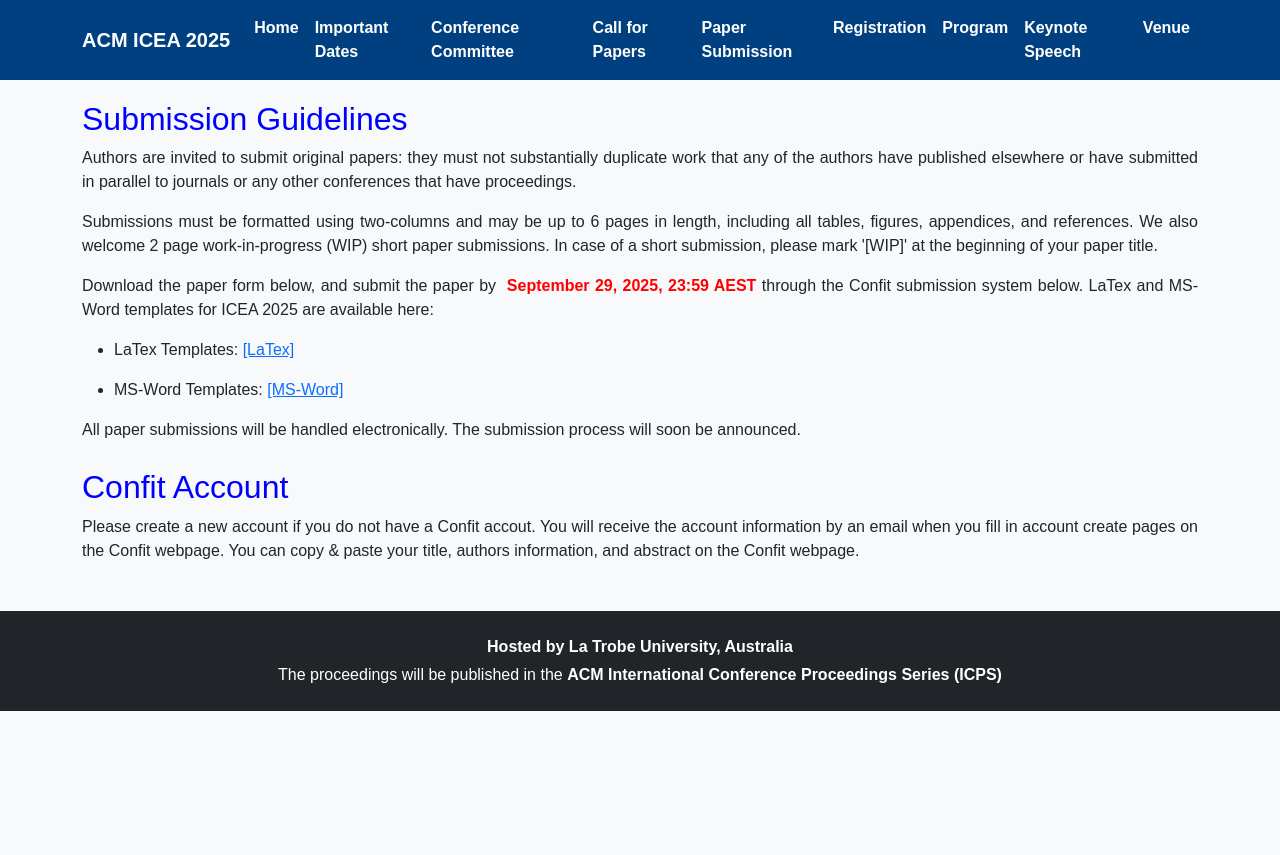
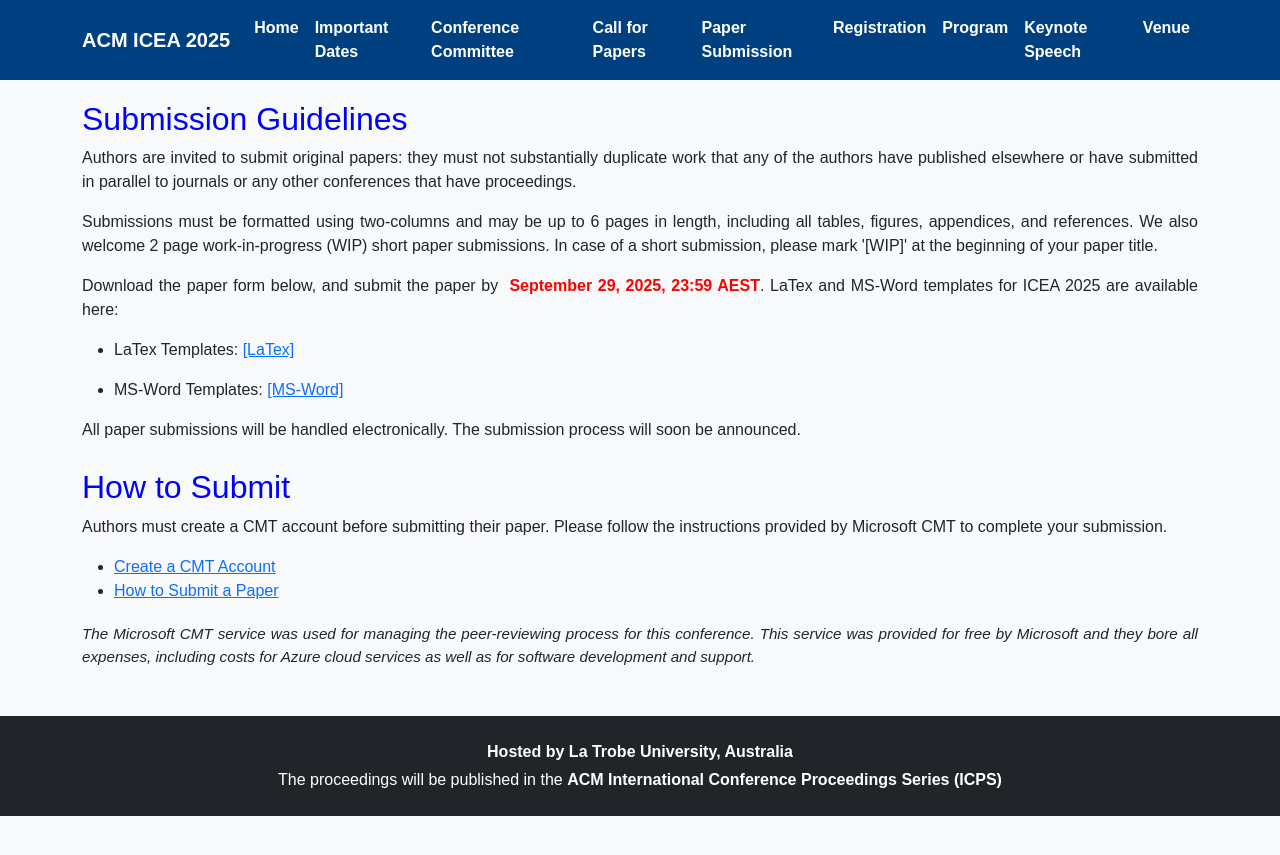
Before and after one commit to icea2025/latrobe, a Jekyll site: the page submission/index.html, which Jekyll copies as it is, in a window 1280 px wide. Shown: the top 855 px of the page. Built offline with Jekyll 4.4.1, drawn with Linux system fonts in a browser that asks for light colours.

Commit message:
Update index.html

```diff
--- a/submission/index.html
+++ b/submission/index.html
@@ -3,7 +3,7 @@
 <head>
   <meta charset="UTF-8">
   <meta name="viewport" content="width=device-width, initial-scale=1.0">
-  <title> ACM ICEA 2025 - Conference Committee</title>
+  <title>ACM ICEA 2025 - Conference Committee</title>
   <link rel="stylesheet" href="https://cdnjs.cloudflare.com/ajax/libs/font-awesome/6.0.0/css/all.min.css">
   <link rel="stylesheet" href="https://cdnjs.cloudflare.com/ajax/libs/bootstrap/5.3.0/css/bootstrap.min.css">
   <style>
@@ -31,7 +31,7 @@
 <body>
 <nav class="navbar navbar-expand-lg navbar-dark">
   <div class="container">
-    <a class="navbar-brand" href="/latrobe/index.html"> ACM ICEA 2025</a>
+    <a class="navbar-brand" href="/latrobe/index.html">ACM ICEA 2025</a>
     <button class="navbar-toggler" type="button" data-bs-toggle="collapse" data-bs-target="#navbarNav"
             aria-controls="navbarNav" aria-expanded="false" aria-label="Toggle navigation">
       <span class="navbar-toggler-icon"></span>
@@ -69,6 +69,7 @@
     </div>
   </div>
 </nav>
+
 <div class="container">
   <div class="content">
     <div>
@@ -86,25 +87,20 @@
       </p>
       <p style="text-align: justify">
         Download the paper form below, and submit the paper by
-        <b style="color: #ff0000">&nbsp;September 29, 2025, 23:59 AEST</b> through
-        the Confit submission system below. LaTex and MS-Word templates for ICEA 2025 are available
+        <b style="color: #ff0000">&nbsp;September 29, 2025, 23:59 AEST</b>. LaTex and MS-Word templates for ICEA 2025 are available
         here:
       </p>
       <ul>
         <li>
           <p>
             LaTex Templates:
-            <a href="https://icea-conf.github.io/2024/template/ICEA2023_Latex_Template-r2.zip"
-              >[LaTex]</a
-            >
+            <a href="https://icea-conf.github.io/2024/template/ICEA2023_Latex_Template-r2.zip">[LaTex]</a>
           </p>
         </li>
         <li>
           <p>
             MS-Word Templates:
-            <a href="https://icea-conf.github.io/2024/template/icea_2024_Word_Template-r2.docx"
-              >[MS-Word]</a
-            >
+            <a href="https://icea-conf.github.io/2024/template/icea_2024_Word_Template-r2.docx">[MS-Word]</a>
           </p>
         </li>
       </ul>
@@ -115,11 +111,19 @@
     </div>
 
     <div style="padding-top: 10px">
-      <h2 style="color: #0000ff">Confit Account</h2>
+      <h2 style="color: #0000ff">How to Submit</h2>
       <p style="text-align: justify">
-        Please create a new account if you do not have a Confit accout. You will receive the account
-        information by an email when you fill in account create pages on the Confit webpage. You can
-        copy & paste your title, authors information, and abstract on the Confit webpage.
+        Authors must create a CMT account before submitting their paper. Please follow the instructions
+        provided by Microsoft CMT to complete your submission.
+      </p>
+      <ul>
+        <li><a href="https://cmt3.research.microsoft.com/docs/help/general/account-creation.html" target="_blank">Create a CMT Account</a></li>
+        <li><a href="https://cmt3.research.microsoft.com/docs/help/author/author-submission-form.html" target="_blank">How to Submit a Paper</a></li>
+      </ul>
+      <p style="text-align: justify; margin-top: 20px; font-style: italic; font-size: 0.95em;">
+        The Microsoft CMT service was used for managing the peer-reviewing process for this conference.
+        This service was provided for free by Microsoft and they bore all expenses, including costs
+        for Azure cloud services as well as for software development and support.
       </p>
     </div>
   </div>
```
